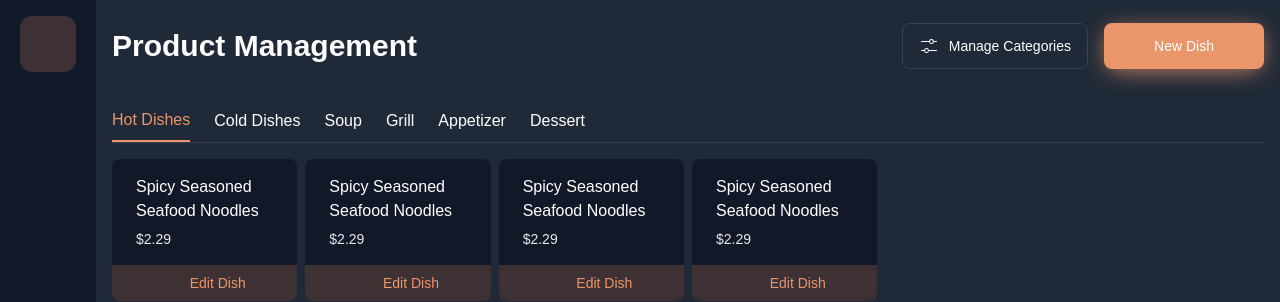
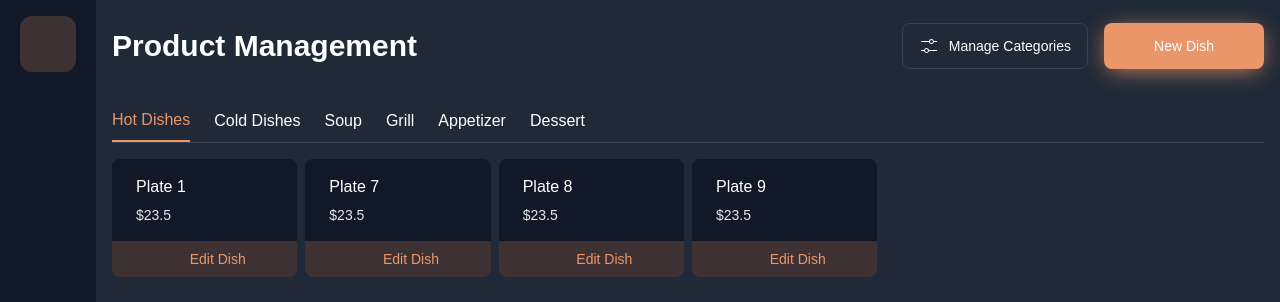
Before and after one commit to dantehduran/restaurant-pos, a Nuxt app: page /dishes in a window 1280 px wide. Shown: the top 302 px of the page. Built offline with nearby package versions, Linux system fonts and the light colour scheme; some icons are missing.

Commit message:
filtered categories

```diff
--- a/components/Categories.vue
+++ b/components/Categories.vue
@@ -2,7 +2,10 @@
 	<div class="flex gap-x-6 items-center border-b border-gray-700">
 		<button
 			v-for="category in categories"
-			@click="active = category"
+			@click="
+				active = category;
+				$emit('change', category);
+			"
 			class="capitalize font-medium pb-2"
 			:class="
 				active === category
--- a/components/Dish/Card.vue
+++ b/components/Dish/Card.vue
@@ -1,10 +1,8 @@
 <template>
 	<div class="w-full rounded-lg flex flex-col items-start bg-gray-900">
 		<div class="flex flex-col items-start py-4 px-6 gap-1.5">
-			<span class="text-white capitalize font-medium"
-				>spicy seasoned seafood noodles</span
-			>
-			<span class="text-sm text-gray-200">$2.29 </span>
+			<span class="text-white capitalize font-medium">{{ name }}</span>
+			<span class="text-sm text-gray-200">${{ price }}</span>
 		</div>
 
 		<button
@@ -15,3 +13,6 @@
 		</button>
 	</div>
 </template>
+<script setup lang="ts">
+defineProps<{ name: String; price: String }>();
+</script>
--- a/pages/dishes.vue
+++ b/pages/dishes.vue
@@ -24,12 +24,13 @@
 				</button>
 			</div>
 		</div>
-		<Categories />
+		<Categories @change="(newCategory) => (activeCategory = newCategory)" />
 		<div class="grid grid-cols-4 md:grid-cols-6 gap-2">
-			<DishCard />
-			<DishCard />
-			<DishCard />
-			<DishCard />
+			<DishCard
+				v-for="dish in filteredDishes"
+				:name="dish.name"
+				:price="dish.price"
+			/>
 		</div>
 		<Backdrop
 			:active.sync="backdropStatus"
@@ -43,4 +44,19 @@
 </template>
 <script setup lang="ts">
 const backdropStatus = ref(false);
+const activeCategory = ref('hot dishes');
+const dishes = reactive([
+	{ name: 'plate 1', price: '23.5', category: 'hot dishes' },
+	{ name: 'plate 2', price: '23.5', category: 'dessert' },
+	{ name: 'plate 3', price: '23.5', category: 'grill' },
+	{ name: 'plate 4', price: '23.5', category: 'soup' },
+	{ name: 'plate 5', price: '23.5', category: 'cold dishes' },
+	{ name: 'plate 6', price: '23.5', category: 'appetizer' },
+	{ name: 'plate 7', price: '23.5', category: 'hot dishes' },
+	{ name: 'plate 8', price: '23.5', category: 'hot dishes' },
+	{ name: 'plate 9', price: '23.5', category: 'hot dishes' },
+]);
+const filteredDishes = computed(() => {
+	return dishes.filter((dish) => dish.category === activeCategory.value);
+});
 </script>
```
